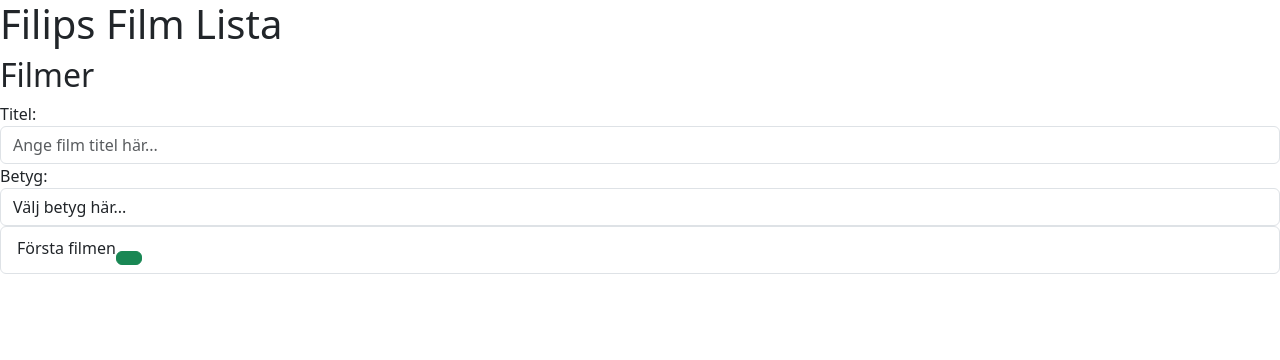
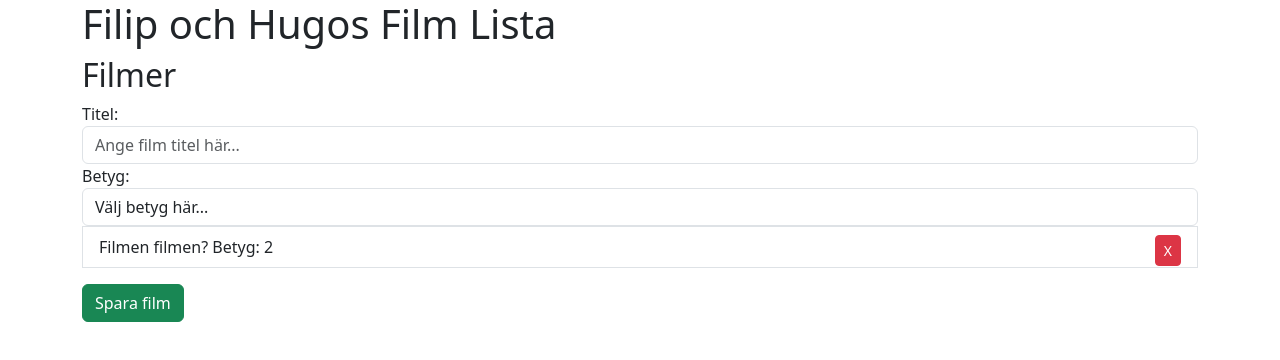
Before and after one commit to FilipNordqvist/DA395A, a React (Create React App) app in the folder assigment 6/filips-film-lista-react/: page / in a window 1280 px wide. Shown: the top 360 px of the page. Built offline with nearby package versions, Linux system fonts and the light colour scheme.

Commit message:
Lade till betyg

```diff
--- a/assigment 6/filips-film-lista-react/public/index.html
+++ b/assigment 6/filips-film-lista-react/public/index.html
@@ -27,7 +27,7 @@
     -->
     <title>React App</title>
   </head>
-  <body class?="container">
+  <body class="container">
     <noscript>You need to enable JavaScript to run this app.</noscript>
     <div id="root"></div>
     <!--
--- a/assigment 6/filips-film-lista-react/src/App.js
+++ b/assigment 6/filips-film-lista-react/src/App.js
@@ -1,10 +1,9 @@
-import FilmRating from "./FilmRating";
 import FilmTitle from "./FilmTitle";
 
 function App() {
   return (
     <div>
-      <h1>Filips Film Lista</h1>
+      <h1>Filip och Hugos Film Lista</h1>
       <h2>Filmer</h2>
       <FilmTitle />
 
--- a/assigment 6/filips-film-lista-react/src/Film.js
+++ b/assigment 6/filips-film-lista-react/src/Film.js
@@ -1,12 +1,22 @@
 import React from "react"
+
+
 
 export default function Film(props) {
 
 
     return (
-            <li className="list-group-item">
-                { props.item.title }
-                <button type="submit" className="btn btn-success mt-3" value="Spara film"/>
-            </li>
+
+        <div>
+           <li className="list-group-item">
+            { props.item.title + " Betyg: " + props.item.rating }
+
+                <button type="delete" className="btn btn-sm btn-danger float-end"
+                onClick={() => {props.deleteItem(props.item.id)}}> X</button>
+             </li>
+
+            <button type="submit" className="btn btn-success mt-3"
+            onClick={() => {props.addItem(props.item.id)}}>Spara film</button>
+            </div>
     )
 }
--- a/assigment 6/filips-film-lista-react/src/FilmTitle.js
+++ b/assigment 6/filips-film-lista-react/src/FilmTitle.js
@@ -4,15 +4,16 @@ import Film from "./Film";
 export default function FilmList(){
     const [films, setFilms] = useState([{
         id: 1,
-        title: "Första filmen"
+        title: "Filmen filmen?",
+        rating: 2,
     }
 ]);
 
 const inputRef = useRef();
 const ratingRef = useRef();
 
-function addItem(event){
-    if(event.keyCode === 13){
+function addItem(id){
+
         const newId = films.length > 0 ? films[films.length - 1].id + 1 : 1;
 
         setFilms([...films, {
@@ -22,11 +23,13 @@ function addItem(event){
         }]);
 
         inputRef.current.value = "";
-    }
+        ratingRef.current.value ="";
+
 }
 
+
 function deleteItem(id){
-
+setFilms(films.filter((item) => item.id !== id))
 }
 
     return (
@@ -47,7 +50,7 @@ function deleteItem(id){
             </select>
 
             <ul className="list-group">
-                { films.map(film => <Film key={film.id} item={film}/>) }
+                { films.map(film => <Film key={film.id} item={film} deleteItem={deleteItem} addItem={addItem}/>) }
             </ul>
         </div>
     )
```
Also changed, not shown: assigment 6/filips-film-lista-react/src/Rating.js (deleted, +0 -11 lines), assigment 6/filips-film-lista-react/public/star.png (added).
